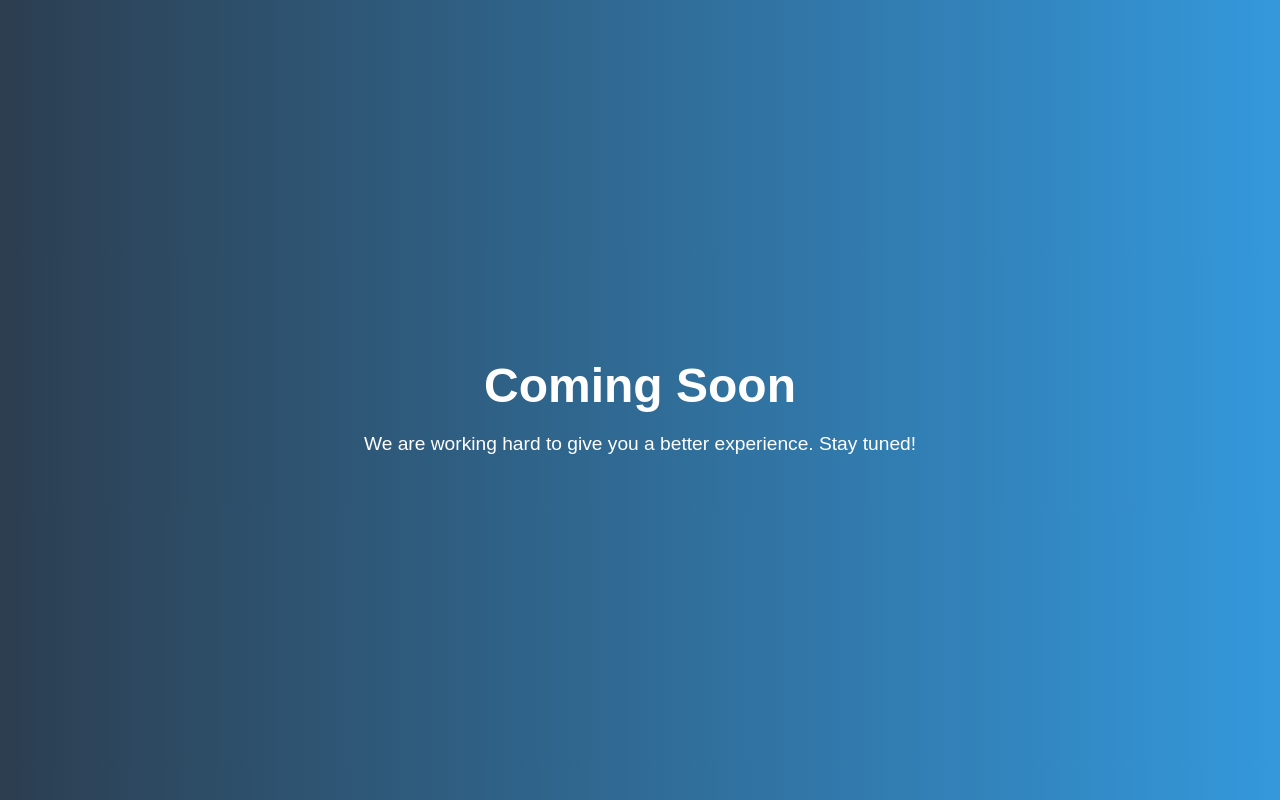
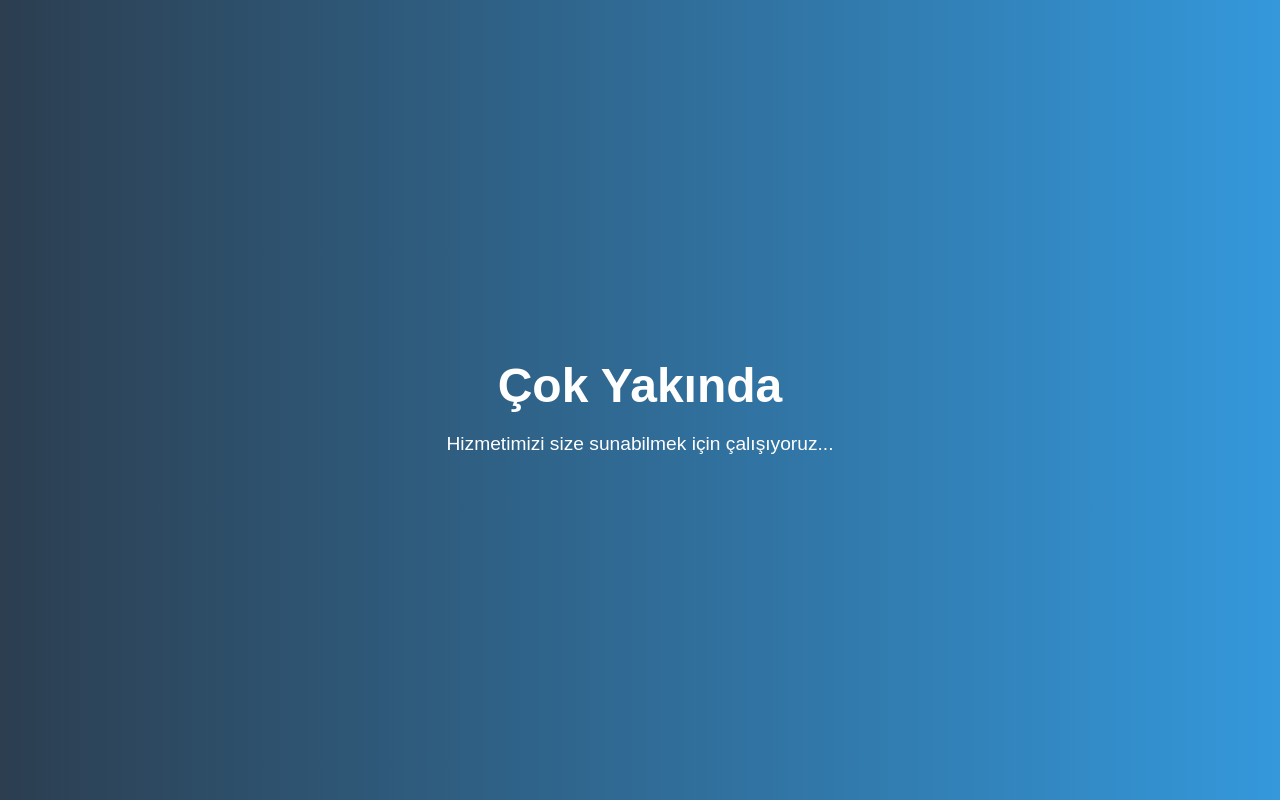
Before and after one commit to karamboloyun/karamboloyun.github.io, a plain HTML site: page index.html in a window 1280 px wide. Drawn offline with Linux system fonts and the light colour scheme.

Commit message:
Update index.html
Türkçe

```diff
--- a/index.html
+++ b/index.html
@@ -32,8 +32,8 @@
 </head>
 <body>
     <div class="container">
-        <h1>Coming Soon</h1>
-        <p>We are working hard to give you a better experience. Stay tuned!</p>
+        <h1>Çok Yakında</h1>
+        <p>Hizmetimizi size sunabilmek için çalışıyoruz...</p>
     </div>
 </body>
 </html>
```
